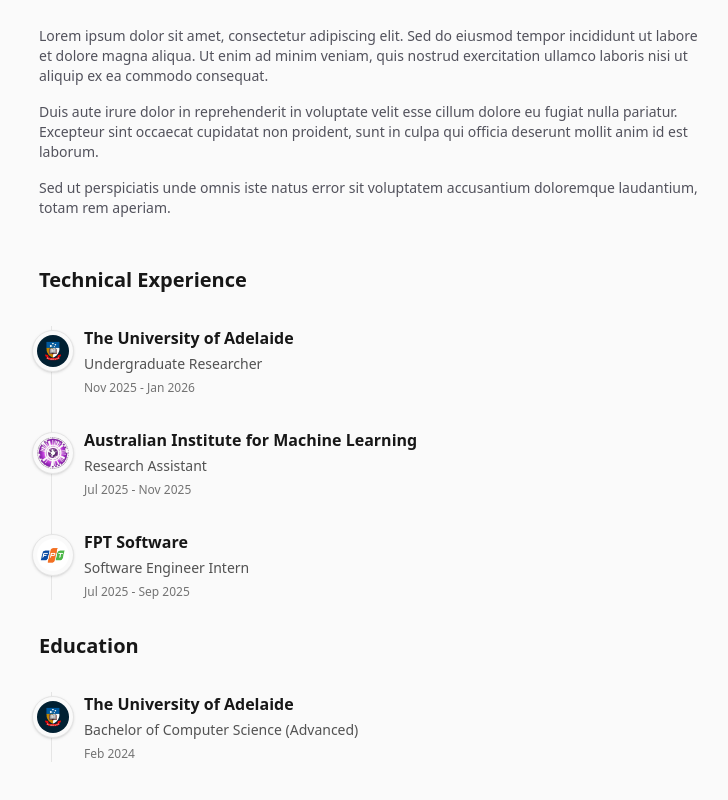
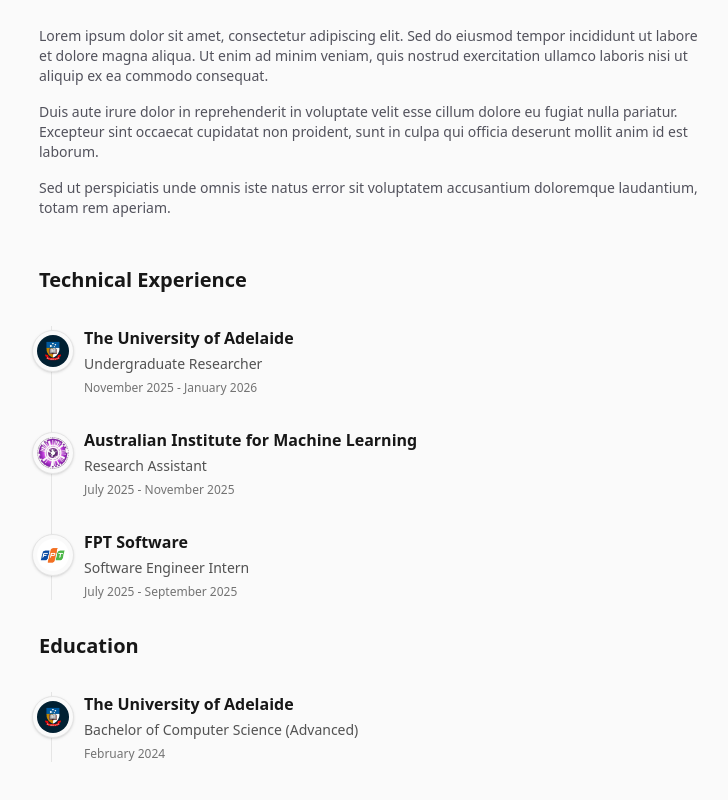
Before and after one commit to NHXHxD/portfolio, a Next.js app: page / in a window 1280 px wide. Shown: the part 430-1230 px from the top of the page, without its empty margins (265-993 px from the left). Built offline with nearby package versions, Linux system fonts and the light colour scheme.

Commit message:
Update timeline

```diff
--- a/app/page.tsx
+++ b/app/page.tsx
@@ -88,7 +88,7 @@ export default function Home() {
                             <h3 className="font-semibold text-neutral-900 dark:text-neutral-100">The University of Adelaide</h3>
                             <p className="text-sm text-neutral-600 dark:text-neutral-400">Undergraduate Researcher</p>
                             <p className="text-xs text-neutral-500 dark:text-neutral-500 mt-0.5">
-                              Nov 2025 - Jan 2026
+                              November 2025 - January 2026
                             </p>
                         </div>
                       </div>
@@ -102,7 +102,7 @@ export default function Home() {
                             <h3 className="font-semibold text-neutral-900 dark:text-neutral-100">Australian Institute for Machine Learning</h3>
                             <p className="text-sm text-neutral-600 dark:text-neutral-400">Research Assistant</p>
                             <p className="text-xs text-neutral-500 dark:text-neutral-500 mt-0.5">
-                              Jul 2025 - Nov 2025
+                              July 2025 - November 2025
                             </p>
                         </div>
                       </div>
@@ -116,7 +116,7 @@ export default function Home() {
                             <h3 className="font-semibold text-neutral-900 dark:text-neutral-100">FPT Software</h3>
                             <p className="text-sm text-neutral-600 dark:text-neutral-400">Software Engineer Intern</p>
                             <p className="text-xs text-neutral-500 dark:text-neutral-500 mt-0.5">
-                              Jul 2025 - Sep 2025
+                              July 2025 - September 2025
                             </p>
                         </div>
                       </div>
@@ -136,7 +136,7 @@ export default function Home() {
                             <h3 className="font-semibold text-neutral-900 dark:text-neutral-100">The University of Adelaide</h3>
                             <p className="text-sm text-neutral-600 dark:text-neutral-400">Bachelor of Computer Science (Advanced)</p>
                             <p className="text-xs text-neutral-500 dark:text-neutral-500 mt-0.5">
-                              Feb 2024
+                              February 2024
                             </p>
                         </div>
                       </div>
```
